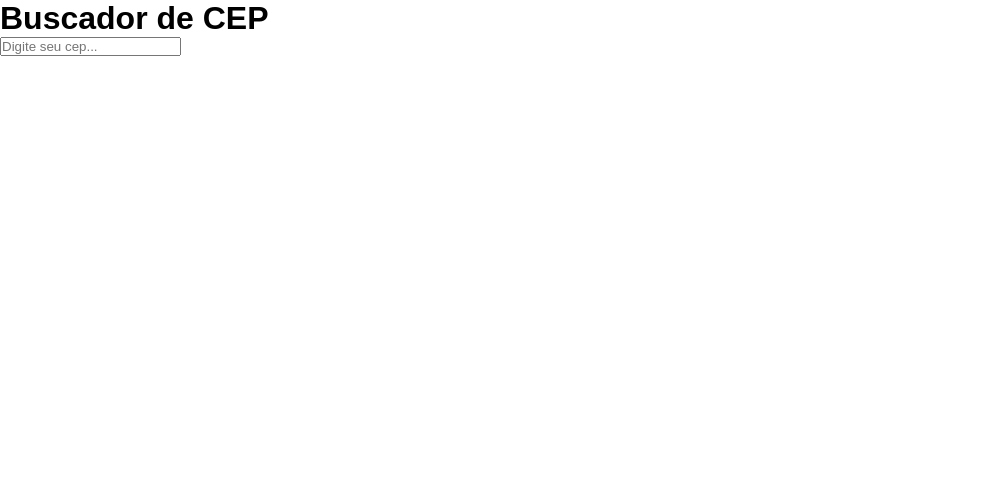
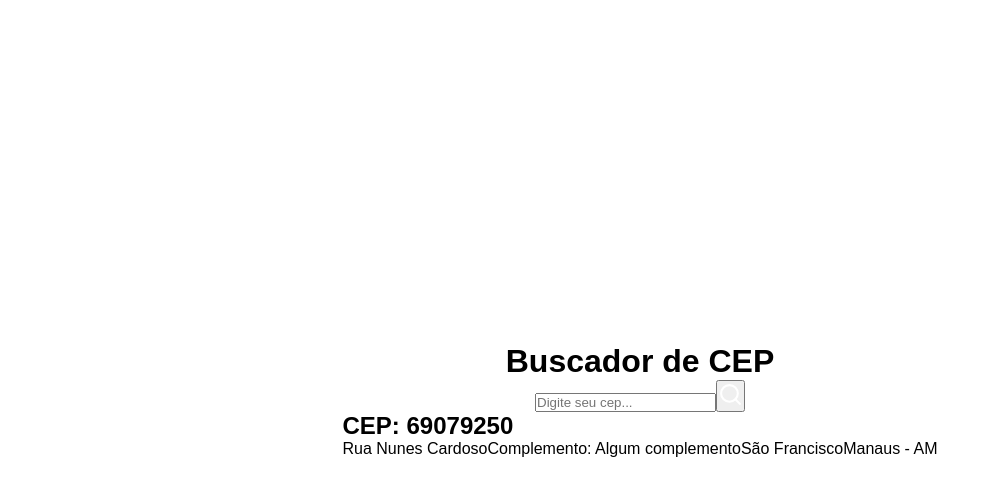
Before and after one commit to riversdiniz/buscacep, a React (Create React App) app: page / in a window 1280 px wide. Shown: the top 496 px of the page, without its empty margins (0-1000 px from the left). Built offline with nearby package versions, Linux system fonts and the light colour scheme.

Commit message:
styles.css
Criando o styles.css e adicionado os novos codigos.

```diff
--- a/package.json
+++ b/package.json
@@ -8,6 +8,7 @@
     "@testing-library/user-event": "^12.8.3",
     "react": "^17.0.2",
     "react-dom": "^17.0.2",
+    "react-icons": "^4.3.1",
     "react-scripts": "4.0.3",
     "web-vitals": "^1.1.2"
   },
--- a/src/App.js
+++ b/src/App.js
@@ -1,3 +1,8 @@
+import { FiSearch } from 'react-icons/fi';
+import './styles.css';
+
+
+
 function App() {
   return (
     <div className="container">
@@ -8,7 +13,22 @@ function App() {
         placeholder="Digite seu cep..."
         />
 
+        <button className="buttonSearch">
+          <FiSearch size={25} color="#FFF"/>
+        </button>
+
       </div>
+
+      <main className="main">
+        <h2>CEP: 69079250</h2>
+
+        <span>Rua Nunes Cardoso</span>
+        <span>Complemento: Algum complemento</span>
+        <span>São Francisco</span>
+        <span>Manaus - AM</span>
+
+      </main>
+
     </div>
   );
 }
--- /dev/null
+++ b/src/styles.css
@@ -0,0 +1,7 @@
+.container{
+    height: 100vh;
+    display: flex;
+    justify-content: center;
+    align-items: center;
+    flex-direction: column;
+}
```
Also changed, not shown: 1 other file (tests, documents, lock files or other folders).
